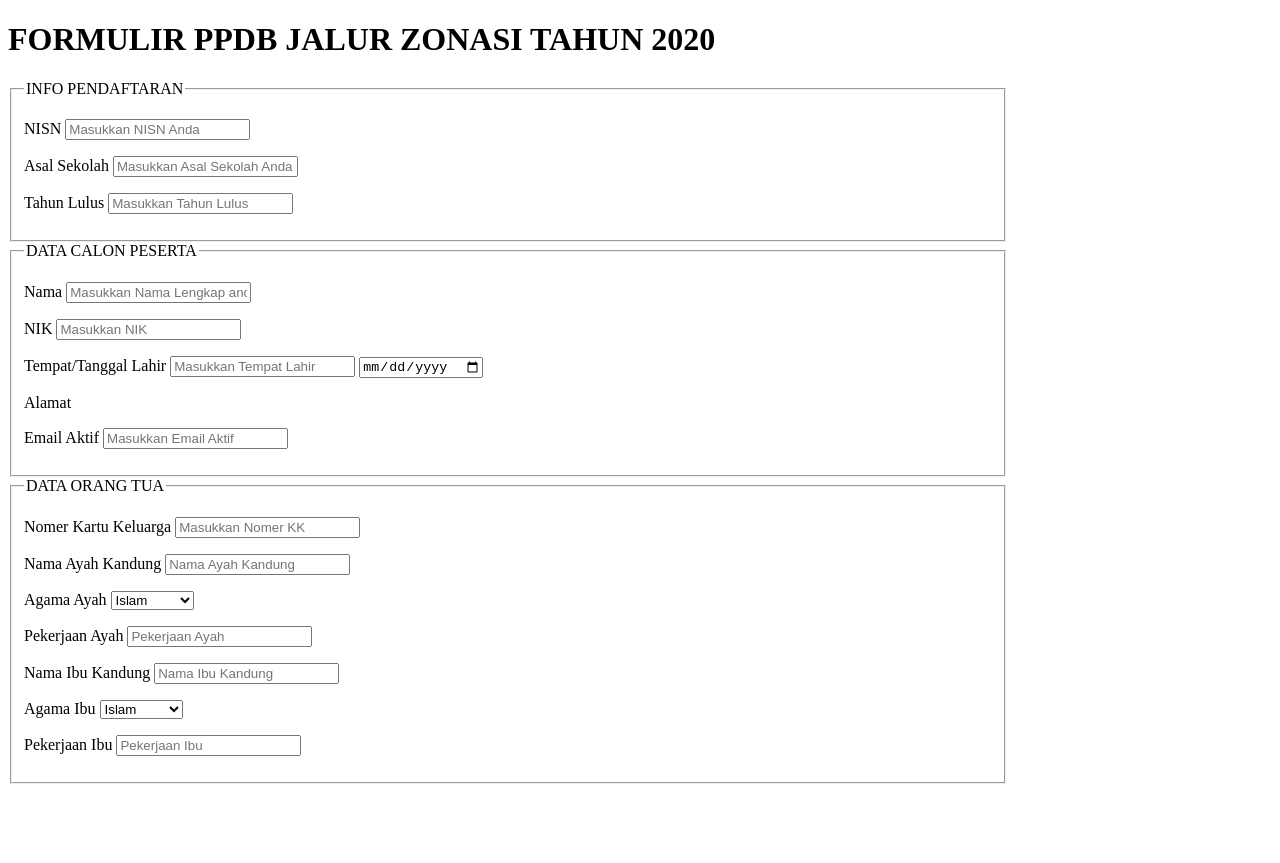
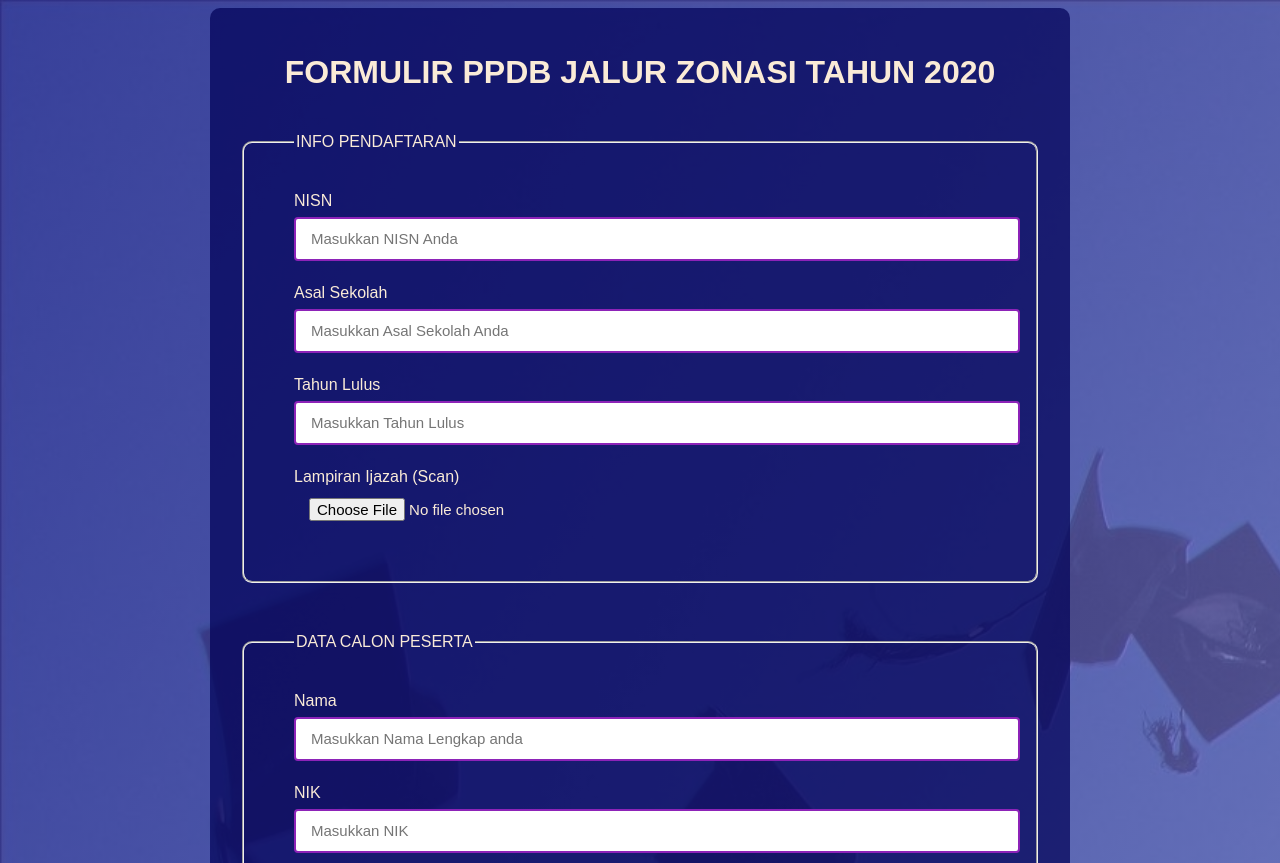
Before and after one commit to lilikwn/webdas, a plain HTML site: page repominggu4/latihan4/lat-form-ppdb.html in a window 1280 px wide. Shown: the top 863 px of the page. Before the commit the page ends 800 px from the top, so only its background shows below. Drawn offline with Linux system fonts and the light colour scheme.

Commit message:
Membuat folder img, update lat-form-ppdb.css dan lat-form-ppdb.html

```diff
--- a/repominggu4/latihan4/lat-form-ppdb.css
+++ b/repominggu4/latihan4/lat-form-ppdb.css
@@ -1,3 +1,55 @@
+* {
+  font-family: "Poppins", sans-serif;
+}
+body {
+  background: linear-gradient(
+      115deg,
+      rgba(58, 58, 158, 0.8),
+      rgba(136, 136, 206, 0.7)
+    ),
+    url("./img/pexels-pixabay-267885.jpg");
+  background-size: cover;
+}
+h1 {
+  text-align: center;
+  padding: 20px 5px;
+}
 .container {
-  max-width: 1000px;
+  max-width: 800px;
+  margin: auto auto;
+  background-color: rgba(0, 0, 87, 0.7);
+  padding: 5px 30px;
+  border-radius: 10px;
+  color: antiquewhite;
 }
+input[type="text"],
+input[type="email"] {
+  width: 100%;
+}
+input,
+select {
+  height: 30px;
+  padding: 5px 15px;
+  margin: 7px auto;
+  border-radius: 4px;
+  border: 2px solid rgb(141, 35, 184);
+  font-size: 15px;
+}
+fieldset {
+  padding: 25px 50px 25px 50px;
+  margin-bottom: 50px;
+  border-radius: 10px;
+}
+button {
+  width: 100%;
+  margin-bottom: 40px;
+  height: 50px;
+  border: none;
+  color: white;
+  border-radius: 2px;
+  background-color: #37af65;
+}
+
+input[type="file"] {
+  border: none;
+}
--- a/repominggu4/latihan4/lat-form-ppdb.html
+++ b/repominggu4/latihan4/lat-form-ppdb.html
@@ -3,7 +3,7 @@
 <head>
     <meta charset="UTF-8">
     <meta name="viewport" content="width=device-width, initial-scale=1.0">
-    <title>Document</title>
+    <title>Form PPDB ZONASI</title>
     <link rel="stylesheet" href="lat-form-ppdb.css">
 </head>
 <body>
@@ -15,53 +15,79 @@
                 <fieldset>
                     <legend>INFO PENDAFTARAN</legend>
                     <p>
-                        <label for="nisn">NISN</label>
+                        <label for="nisn">NISN</label><br>
                         <input type="text" name="nisn" id="nisn" placeholder="Masukkan NISN Anda">
                     </p>
                     <p>
-                        <label for="asal-sekolah">Asal Sekolah</label>
+                        <label for="asal-sekolah">Asal Sekolah</label><br>
                         <input type="text" name="asal-sekolah" id="asal-sekolah" placeholder="Masukkan Asal Sekolah Anda">
                     </p>
                     <p>
-                        <label for="tahun-lulus">Tahun Lulus</label>
+                        <label for="tahun-lulus">Tahun Lulus</label><br>
                         <input type="text" name="tahun-lulus" id="tahun-lulus" placeholder="Masukkan Tahun Lulus">
+                    </p>
+                    <p>
+                        <label for="scan-ijazah">Lampiran Ijazah (Scan)</label><br>
+                        <input type="file" name="scan-ijazah" id="scan-ijazah">
                     </p>
                 </fieldset>
                 <fieldset>
                     <legend>DATA CALON PESERTA</legend>
                     <p>
-                        <label for="nama">Nama</label>
+                        <label for="nama">Nama</label><br>
                         <input type="text" id="nama" placeholder="Masukkan Nama Lengkap anda">
                     </p>
                     <p>
-                        <label for="nik">NIK</label>
+                        <label for="nik">NIK</label><br>
                         <input type="text" name="nik" id="nik" placeholder="Masukkan NIK">
                     </p>
                     <p>
-                        <label for="">Tempat/Tanggal Lahir</label>
+                        <label for="">Tempat/Tanggal Lahir</label><br>
                         <input type="text" name="" id="" placeholder="Masukkan Tempat Lahir">
                         <input type="date" name="" id="" placeholder="Masukkan Tanggal Lahir">
                     </p>
                     <p>
-                        <label for="">Alamat</label>
+                        <label for="">Alamat</label><br>
+                        <ul>
+                            <li>
+                                <label for="desa-peserta">Desa/Kel.</label>
+                                <input type="text" name="desa-peserta" id="desa-peserta" placeholder="Masukkan Nama Desa Anda">
+                            </li>
+                            <li>
+                                <label for="kecamatan-peserta">Kecamatan</label>
+                                <input type="text" name="kecamatan-peserta" id="kecamatan-peserta" placeholder="Masukkan Nama Kecamatan Anda">
+                            </li>
+                            <li>
+                                <label for="kabupaten-peserta">Kabupaten</label>
+                                <input type="text" name="kabupaten-peserta" id="kabupaten-peserta" placeholder="Masukkan Nama Kabupaten Anda">
+                            </li>
+                            <li>
+                                <label for="provinsi-peserta">Provinsi</label>
+                                <input type="text" name="provinsi-peserta" id="provinsi-peserta" placeholder="Masukkan Nama Provinsi Anda">
+                            </li>
+                        </ul>
                     </p>
                     <p>
-                        <label for="email">Email Aktif</label>
+                        <label for="email">Email Aktif</label><br>
                         <input type="email" name="email" id="email" placeholder="Masukkan Email Aktif">
+                    </p>
+                    <p>
+                        <label for="scan-ijazah">Lampiran Akte Kelahiran Yang Sudah Dilegalisir (Scan)</label><br>
+                        <input type="file" name="scan-ijazah" id="scan-ijazah">
                     </p>
                 </fieldset>
                 <fieldset>
                     <legend>DATA ORANG TUA</legend>
                     <p>
-                        <label for="kk">Nomer Kartu Keluarga</label>
+                        <label for="kk">Nomer Kartu Keluarga</label><br>
                         <input type="text" name="kk" id="kk" placeholder="Masukkan Nomer KK">
                     </p>
                     <p>
-                        <label for="ayah">Nama Ayah Kandung</label>
+                        <label for="ayah">Nama Ayah Kandung</label><br>
                         <input type="text" name="ayah" id="ayah" placeholder="Nama Ayah Kandung">
                     </p>
                     <p>
-                        <label for="agama-ayah">Agama Ayah</label>
+                        <label for="agama-ayah">Agama Ayah</label><br>
                         <select name="agama-ayah" id="agama-ayah">
                             <option value="Islam">Islam</option>
                             <option value="Kristen">Kristen</option>
@@ -72,15 +98,15 @@
                         </select>
                     </p>
                     <p>
-                        <label for="pekerjaan-ayah">Pekerjaan Ayah</label>
+                        <label for="pekerjaan-ayah">Pekerjaan Ayah</label><br>
                         <input type="text" name="pekerjaan" id="pekerjaan-ayah" placeholder="Pekerjaan Ayah">
                     </p>
                     <p>
-                        <label for="ibu">Nama Ibu Kandung</label>
+                        <label for="ibu">Nama Ibu Kandung</label><br>
                         <input type="text" name="ibu" id="ibu" placeholder="Nama Ibu Kandung">
                     </p>
                     <p>
-                        <label for="agama-ibu">Agama Ibu</label>
+                        <label for="agama-ibu">Agama Ibu</label><br>
                         <select name="agama-ibu" id="agama-ibu">
                             <option value="Islam">Islam</option>
                             <option value="Kristen">Kristen</option>
@@ -91,10 +117,36 @@
                         </select>
                     </p>
                     <p>
-                        <label for="pekerjaan-ibu">Pekerjaan Ibu</label>
+                        <label for="pekerjaan-ibu">Pekerjaan Ibu</label><br>
                         <input type="text" name="pekerjaan" id="pekerjaan-ibu" placeholder="Pekerjaan Ibu">
                     </p>
+                    <p>
+                        <label for="alamat-orangtua">Alamat Orang Tua</label><br>
+                        <ul>
+                            <li>
+                                <label for="desa-orangtua">Desa/Kel.</label>
+                                <input type="text" name="desa-orangtua" id="desa-orangtua" placeholder="Masukkan Nama Desa Orang Tua">
+                            </li>
+                            <li>
+                                <label for="kecamatan">Kecamatan</label>
+                                <input type="text" name="kecamatan-orangtua" id="kecamatan-orangtua" placeholder="Masukkan Nama Kecamatan Orang Tua">
+                            </li>
+                            <li>
+                                <label for="kabupaten-orangtua">Kabupaten</label>
+                                <input type="text" name="kabupaten-orangtua" id="kabupaten-orangtua" placeholder="Masukkan Nama Kabupaten Orang Tua">
+                            </li>
+                            <li>
+                                <label for="provinsi-orangtua">Provinsi</label>
+                                <input type="text" name="provinsi-orangtua" id="provinsi-orangtua" placeholder="Masukkan Nama Provinsi Orang Tua">
+                            </li>
+                        </ul>
+                    </p>
+                    <p>
+                        <label for="scan-ijazah">Lampiran KK (Scan)</label><br>
+                        <input type="file" name="scan-ijazah" id="scan-ijazah">
+                    </p>
                 </fieldset>
+                <button type="submit">SIMPAN</button>
             </form>
     </div>
 </body>
```
Also changed, not shown: repominggu4/latihan4/img/pexels-pixabay-267885.jpg (added).
